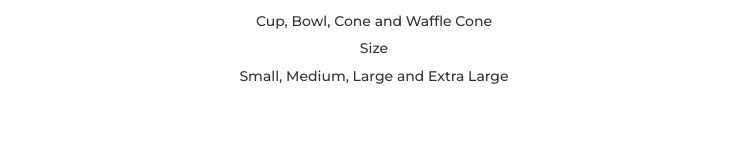
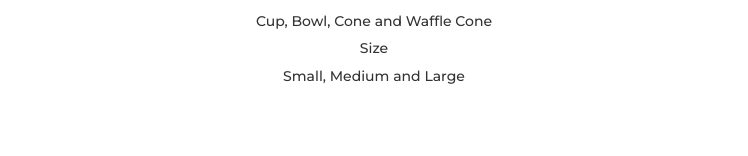
Before and after one commit to koobcbc/frontend_project3, a React (Create React App) app: page /about in a window 1280 px wide. Shown: the part 511-667 px from the top of the page, without its empty margins (266-1014 px from the left). Built offline with nearby package versions, Linux system fonts and the light colour scheme.

Commit message:
updated about

```diff
--- a/src/components/routes/About.jsx
+++ b/src/components/routes/About.jsx
@@ -24,7 +24,7 @@ const About = props => {
                 <h5>Holder</h5>
                 <p>Cup, Bowl, Cone and Waffle Cone</p>
                 <h5>Size</h5>
-                <p>Small, Medium, Large and Extra Large</p>
+                <p>Small, Medium and Large</p>
             </div>
             <div className="team">
                 <h3>Team</h3>
@@ -36,7 +36,7 @@ const About = props => {
                     </div>
                 </div>
                 <div className="team-member">
-                    <div className="imgcontainer"><img className="profile" src="https://i.imgur.com/0lzMdEW.png"/></div>
+                    <div className="imgcontainer"><img className="profile" src="https://i.imgur.com/MXPp02j.png"/></div>
                     <div className="bio">
                         <h5>Alexander Brown </h5>
                         <p>My main contribution was on the backend by helping create most of the models and seed data. I assisted my teammates by making needed updates on the backend throughout our project. I also helped with the front end menu on the “About” page. My passions are music, any sport that requires a board, and building objects whether they be music, cars, motorcycles, computers or web applications.</p>
```
